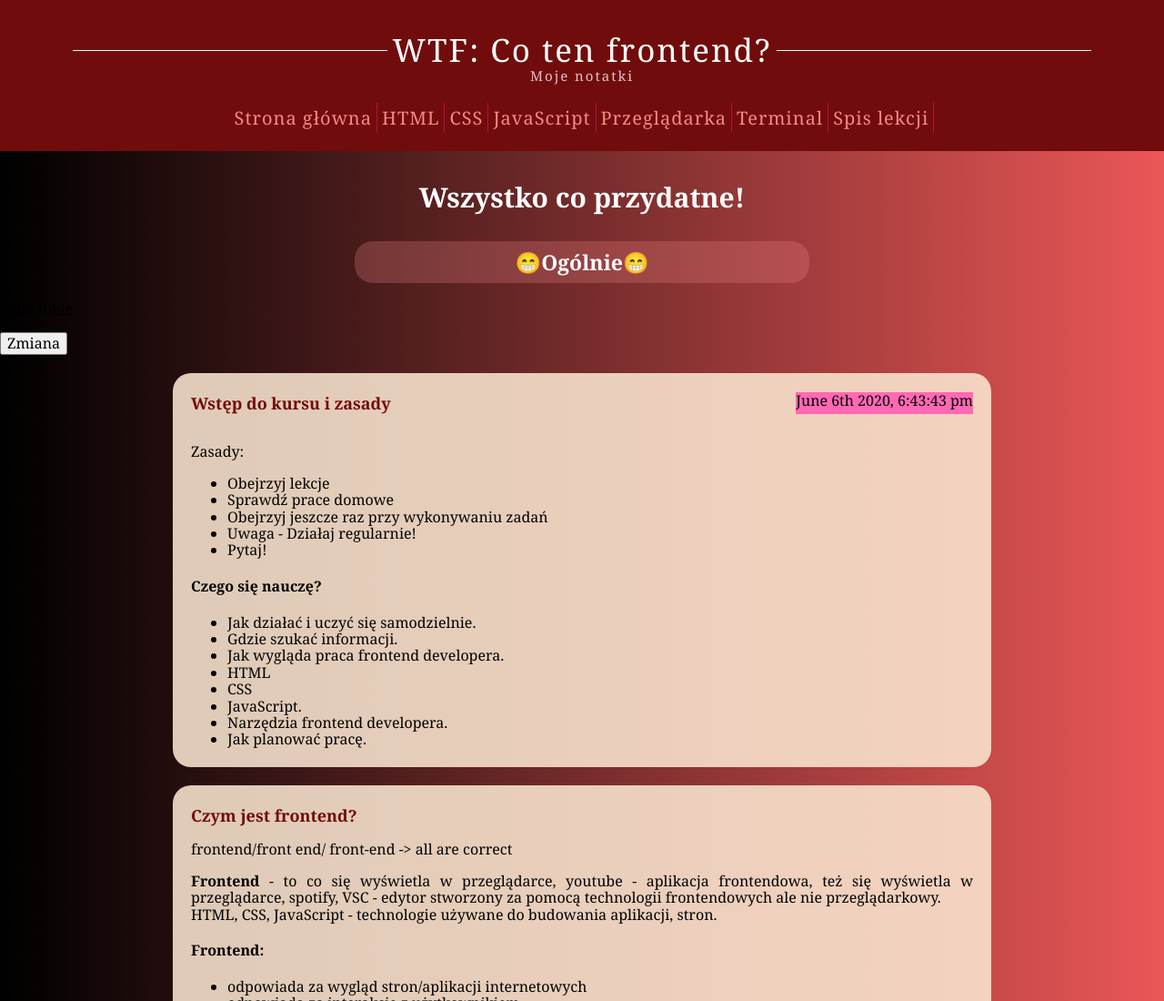
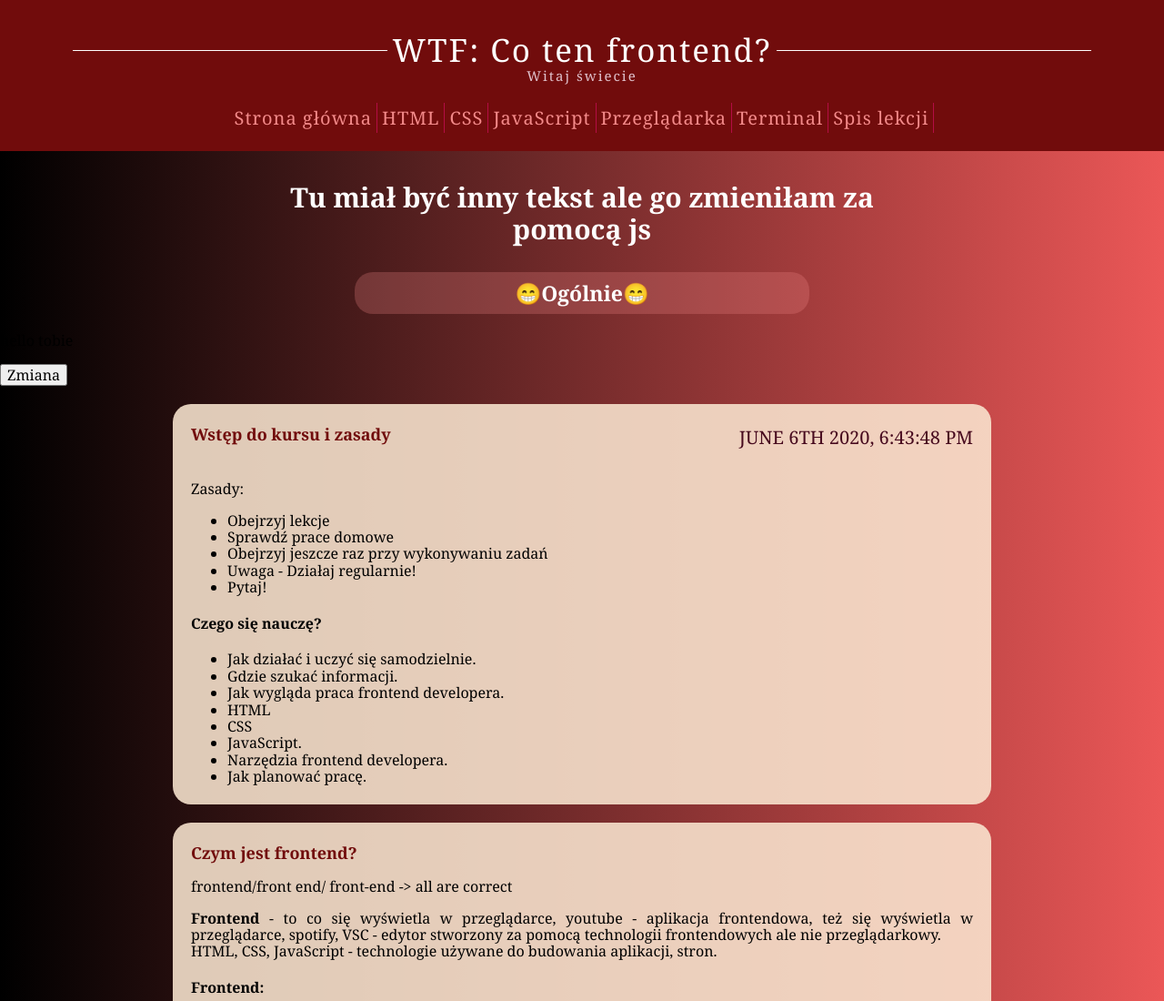
Before and after one commit to AnnaSmierzchala/homepage-webpack, a website built with webpack: page src/pages/index.html in a window 1280 px wide. Shown: the top 1100 px of the page at 91% size. Built offline with nearby package versions, Linux system fonts and the light colour scheme.

Commit message:
modify moment function in js

```diff
--- a/src/js/index.js
+++ b/src/js/index.js
@@ -18,11 +18,12 @@ import moment from 'moment';
 
 console.log(moment().startOf('day').fromNow());
 
+const tikTok = function () {
 const title = document.querySelector('.moment--js');
 title.innerHTML = (moment().format('MMMM Do YYYY, h:mm:ss a'));
-
-setInterval(createContent, 1000);
-createContent();
+}
+setInterval(tikTok, 1000);
+tikTok();
 
 
 
--- a/src/scss/modules/lesson.scss
+++ b/src/scss/modules/lesson.scss
@@ -16,7 +16,9 @@
 
     }
     &__title-moment {
-      background: hotpink;
+      color: #470a1e;
+      text-transform: uppercase;
+      font-size: 20px;
 
     }
     &__text-link {
```
